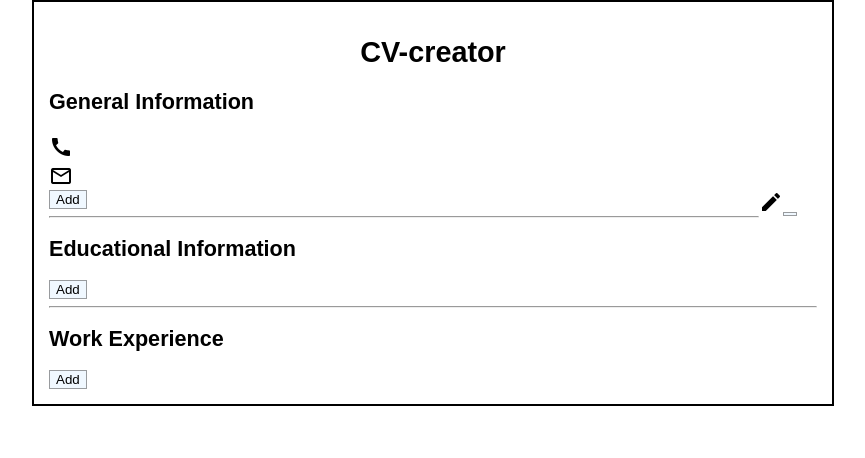
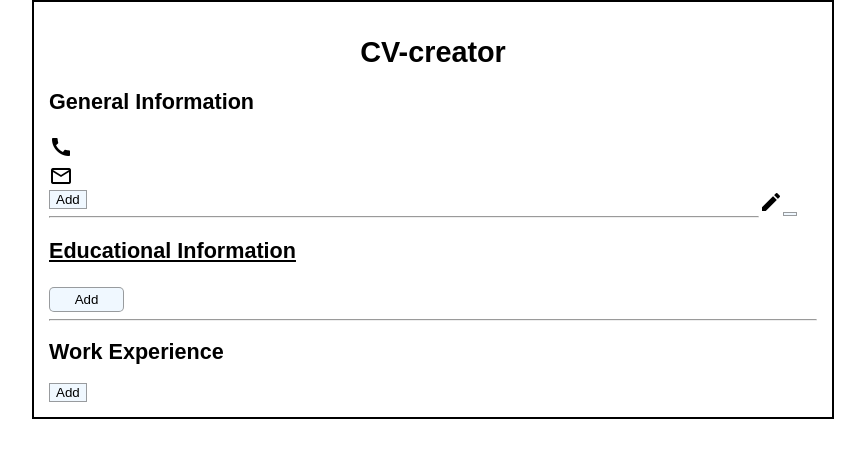
Before and after one commit to Ikram432k/cv-project, a React (Create React App) app: page / in a window 1280 px wide. Shown: the top 458 px of the page, without its empty margins (207-1072 px from the left). Built offline with nearby package versions, Linux system fonts and the light colour scheme.

Commit message:
src/Components/educationalInfo.js

```diff
--- a/src/Components/educationalInfo.js
+++ b/src/Components/educationalInfo.js
@@ -71,21 +71,21 @@ class Education extends Component{
       const{ info,infos } = this.state;
         return(
             <div className='educational'>
-            <h2>Educational Information</h2>
+            <h2 className="subTitle">Educational Information</h2>
             <EducationView infos={infos} edit={this.editForm}/>
             <form className={this.state.className}>
               <label htmlFor='Sname'>School Name:</label>
               <input onChange={this.handleChange} value={info.Sname} type="text" className='input Sname' name="Sname"/>
               <label htmlFor='title'>Title Of Study:</label>
-              <input onChange={this.handleChange} value={info.title} type="text" className='input title' name="title"/>
+              <input onChange={this.handleChange} value={info.title} type="text" className='input edutitle' name="title"/>
               <label htmlFor='Sfrom'>From:</label>
               <input onChange={this.handleChange} value={info.Sfrom} type="date" className='input Sfrom' name="Sfrom"/>
               <label htmlFor='Sto'>To</label>
               <input onChange={this.handleChange} value={info.Sto} type="date" className='input Sto' name="Sto"/>
-              <button onClick={this.onSumbitForm}>Save</button>
-              <button onClick={this.cancelForm}>Delete</button>
+              <button onClick={this.onSumbitForm} className='formBtn'>Save</button>
+              {/* <button onClick={this.cancelForm}>Delete</button> */}
             </form>
-            <button onClick={this.openForm}>Add</button>
+            <button onClick={this.openForm} className='addBtn'>Add</button>
           </div>
         )
     }
```
